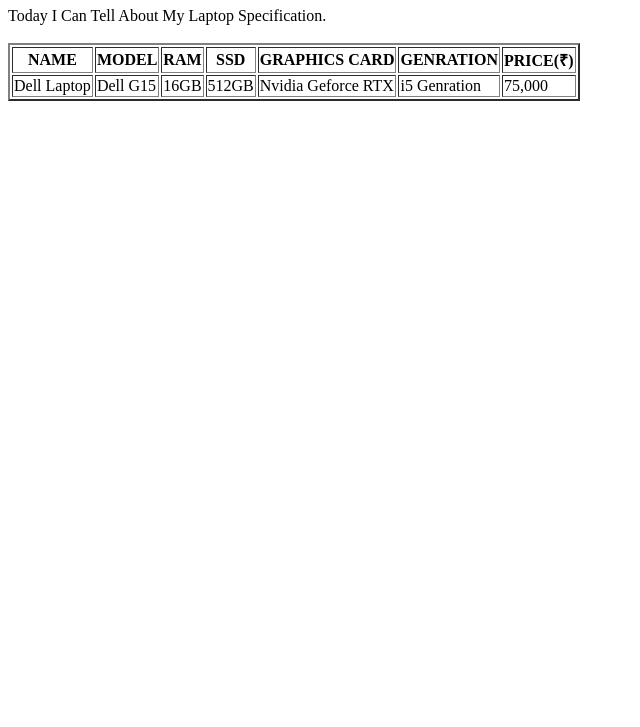
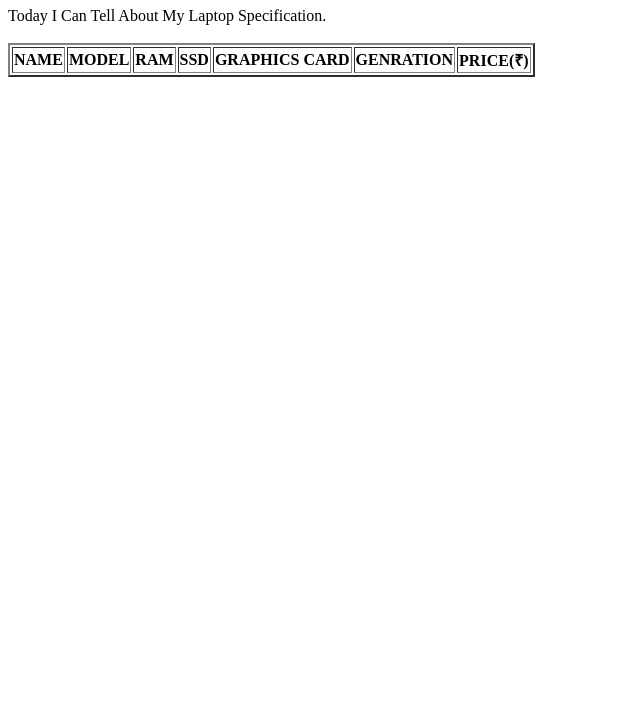
Before and after one commit to AdityaSakhare-13/Git_2, a plain HTML site: page first.html in a window 1280 px wide. Shown: the part 73-800 px from the top of the page, without its empty margins (0-640 px from the left). Drawn offline with Linux system fonts and the light colour scheme.

```diff
--- a/first.html
+++ b/first.html
@@ -35,31 +35,7 @@
                 PRICE(₹)
             </th>
 
-            <div>
-                <tr>
-                    <td>
-                        Dell Laptop
-                    </td>
-                    <td>
-                        Dell G15
-                    </td>
-                    <td>
-                        16GB
-                    </td>
-                    <td>
-                        512GB
-                    </td>
-                    <td>
-                        Nvidia Geforce RTX
-                    </td>
-                    <td>
-                        i5 Genration
-                    </td>
-                    <td>
-                        75,000
-                    </td>
-                </tr>
-            </div>
+
         </table>
     </body>
 </html>
```
Also changed, not shown: index.html (+7 -1 lines).
